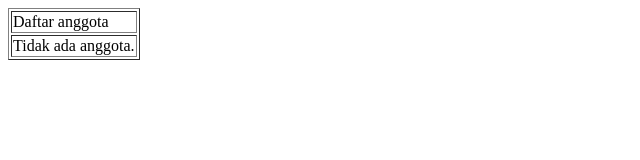
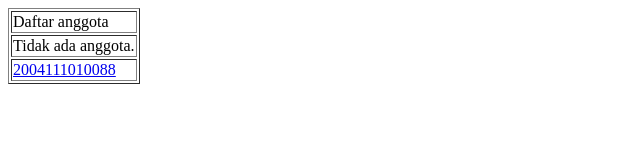
Before and after one commit to alkifani/TIK204-2022-4-KANTINSEHAT, a plain HTML site: page index.html in a window 1280 px wide. Shown: the whole page, without its empty margins (0-640 px from the left). Drawn offline with Linux system fonts and the light colour scheme.

Commit message:
Muhammad Dandy Pratama
2004111010088

```diff
--- a/index.html
+++ b/index.html
@@ -7,6 +7,7 @@
     <table border=”0”>
       <tr><td>Daftar anggota</td></tr>
       <tr><td>Tidak ada anggota.</td></tr>
+      <tr><td><a href="2004111010088.html">2004111010088<a/></td></tr>
     </table>
   </body>
 </html>
```
Also changed, not shown: 2004111010088.html.txt (added).
